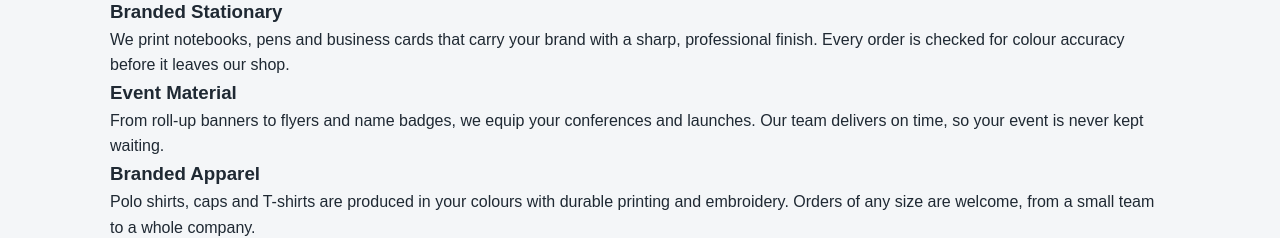
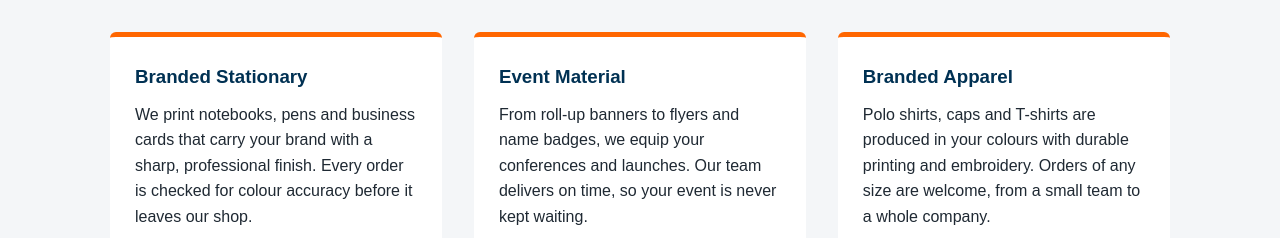
Before and after one commit to Patrickodida/chromelite-tech-supplier-profile-website, a plain HTML site: page index.html in a window 1280 px wide. Shown: the part 721-959 px from the top of the page. Drawn offline with Linux system fonts and the light colour scheme.

Commit message:
Home Page - Style cards section

```diff
--- a/chromelite.css
+++ b/chromelite.css
@@ -96,3 +96,35 @@ main {
     background-color: #FF6600;
     margin: 10px auto 0;
 }
+
+/* Cards */
+.cards {
+    margin-top: 35px;
+}
+
+/* Clear the float so that the section wraps the cards */
+.cards::after {
+    content: "";
+    display: block;
+    clear: both;
+}
+
+.card {
+    float: left;
+    width: 31.333%;
+    margin-right: 3%;
+    background-color: #FFFFFF;
+    border-top: 5px solid #FF6600;
+    border-radius: 6px;
+    padding: 25px;
+    box-sizing: 0 2px 10px rgba(0, 49, 83, 0.12);
+}
+
+.card:last-child {
+    margin-right: 0;
+}
+
+.card h3 {
+    color: #003153;
+    margin-bottom: 10px;
+}
```
